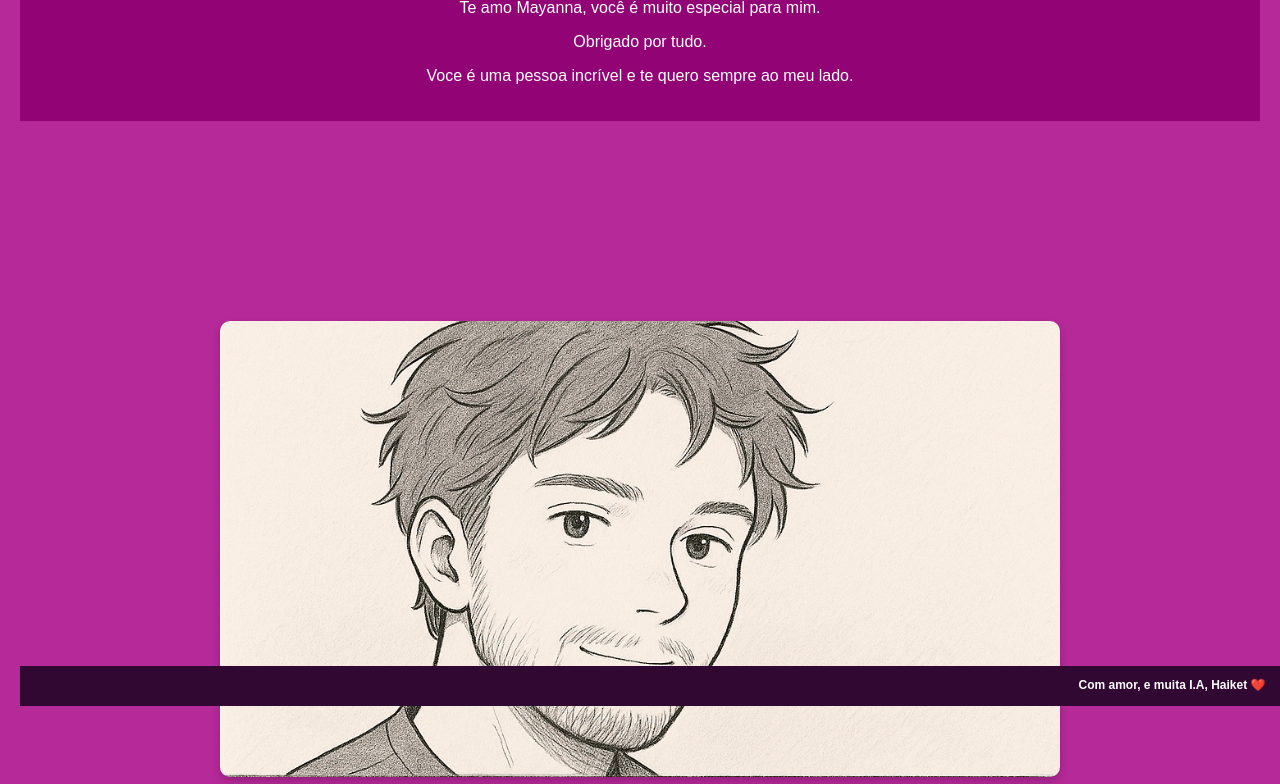
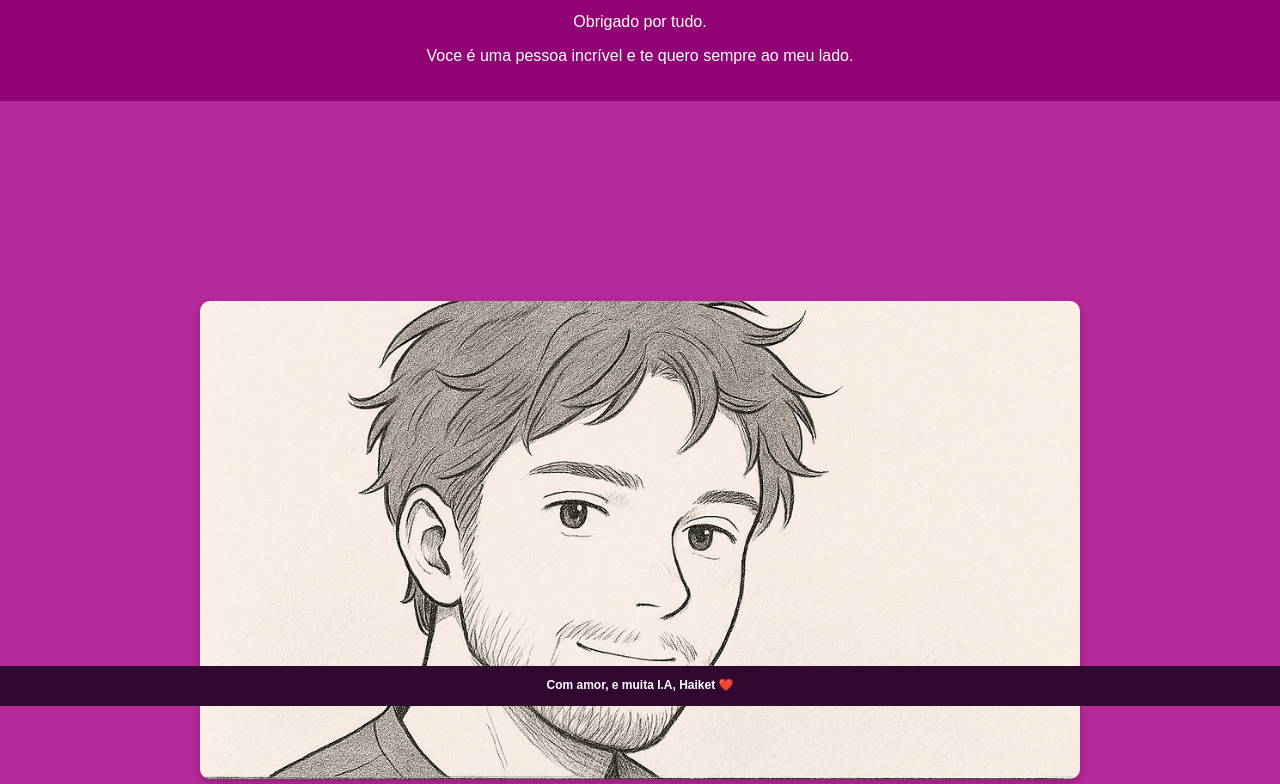
Before and after one commit to haiket-mk/1-ano-de-namoro, a plain HTML site: page index.html in a window 1280 px wide. Shown: the part 94-878 px from the top of the page. Drawn offline with Linux system fonts and the light colour scheme.

Commit message:
Update index.html
arrumando as cagada e botando margem em baixo

```diff
--- a/index.html
+++ b/index.html
@@ -11,7 +11,7 @@
             padding: 0;
             background-color: #a90387d8;
             text-align: center;
-            padding: 20px;
+            margin_bottom: 10px;
         }
         header {
             background-color: #900374ee;
@@ -41,7 +41,7 @@
             padding: 0px;
             position: fixed;
             bottom: 0;
-            width: 180%;
+            width: 100%;
             height: 40px;
             font-size: 12px;
 
@@ -61,6 +61,7 @@
         <img src="imagens/img1.png" alt="Foto 1">
         <img src="imagens/img2.png" alt="Foto 2">
         <img src="imagens/img3.png" alt="Foto 3">
+
     </div>
     <footer>
         <p><strong>Com amor, e muita I.A, Haiket ❤️</strong></p>
```
